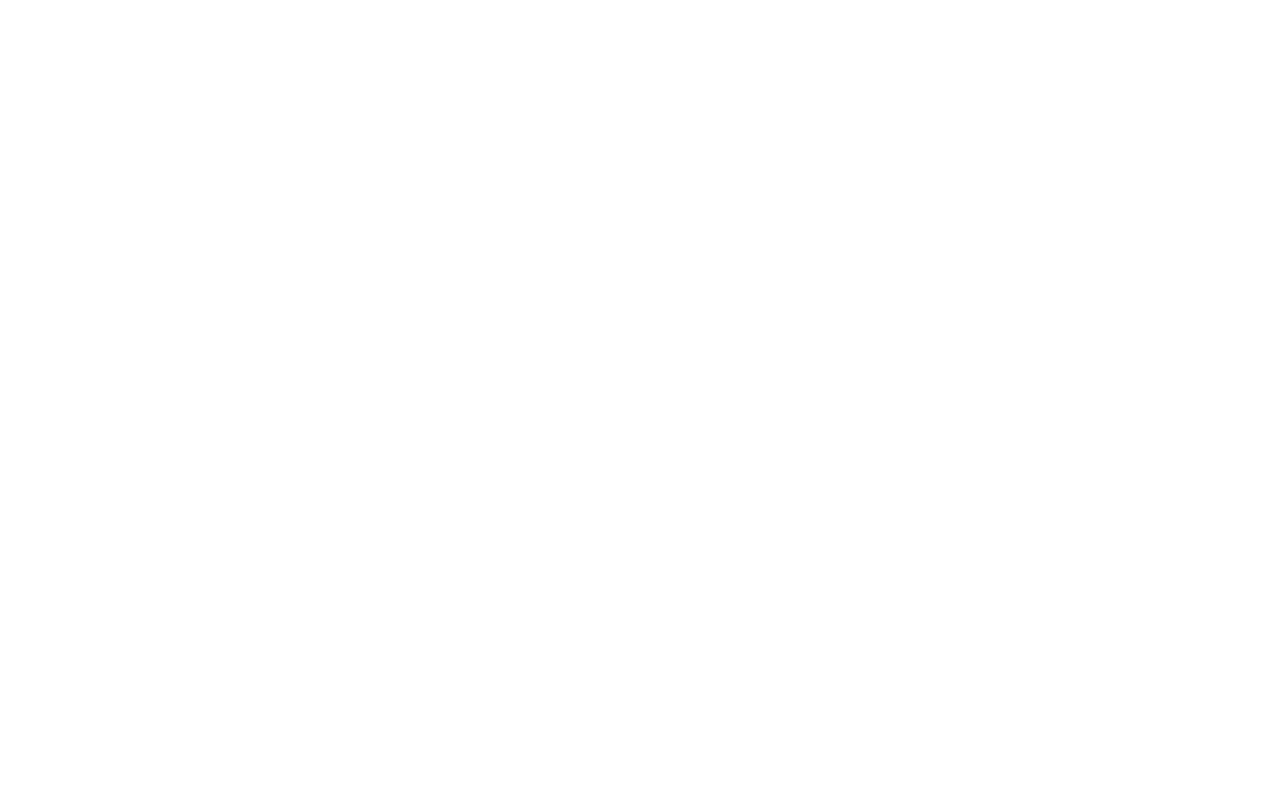
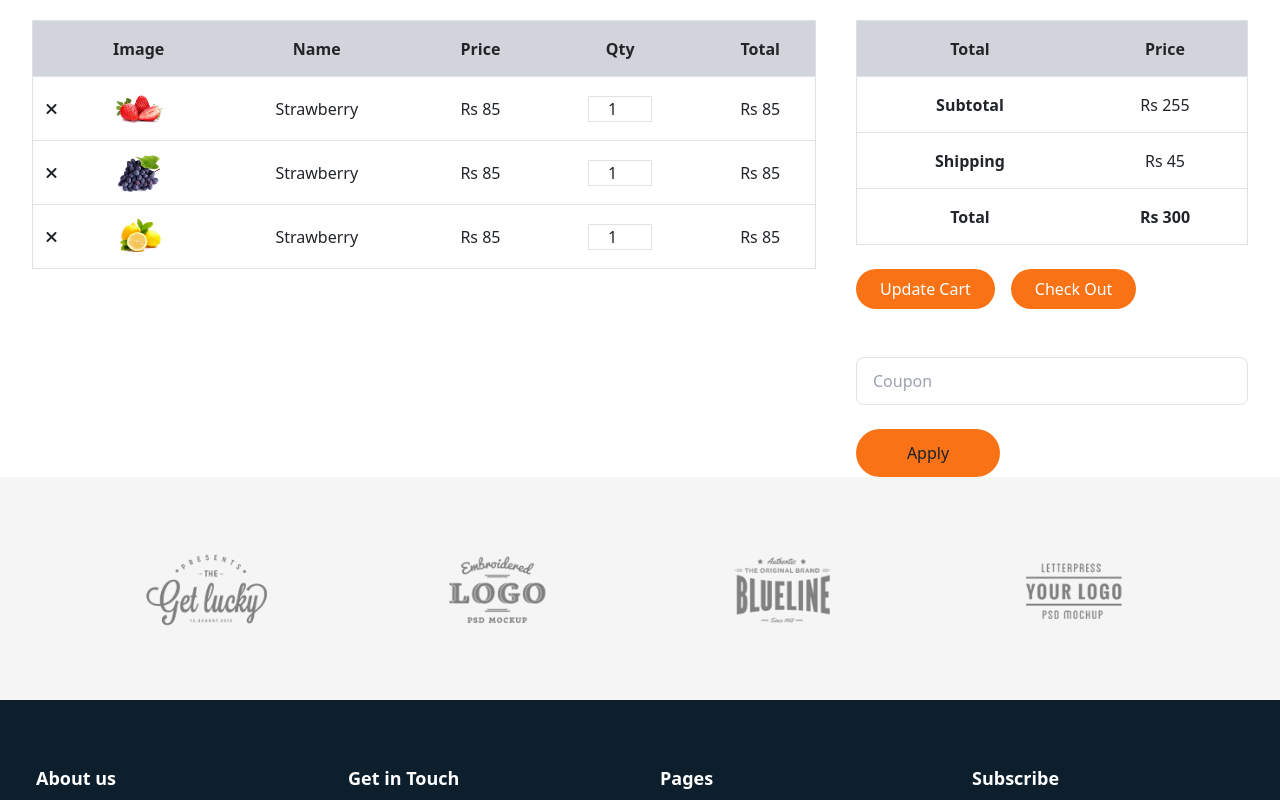
Before and after one commit to mabdullahw70-tech/my-project, a React (Vite) app: page /cart in a window 1280 px wide. Before the commit this address had no page. Shown: the part 700-1500 px from the top of the page. Before the commit the page ends 800 px from the top, so only its background shows below. Built offline with nearby package versions, Linux system fonts and the light colour scheme.

Commit message:
cart added

```diff
--- a/src/App.jsx
+++ b/src/App.jsx
@@ -3,6 +3,7 @@
 import About from "./pages/About";
 import Newsingle from "./pages/Newsingle";
 import News from "./pages/News";
+import Cart from "./pages/Cart";
 
 
 export default function App() {
@@ -16,6 +17,7 @@
         <Route path="/news" element={<News />} />
         {/*<Route path="/contact" element={<Contact />} />
         <Route path="/shop" element={<Shop />} /> */}
+        <Route path="/cart" element={<Cart />} />
       </Routes>
     </Router>
   );
--- /dev/null
+++ b/src/components/CartTable.jsx
@@ -0,0 +1,170 @@
+import { useState } from "react";
+import Container from "./Container";
+import Button from "./Button";
+
+export default function CartTable() {
+  const [cart, setCart] = useState([
+    {
+      id: 1,
+      img: "src/assets/product-img-1.jpg",
+      name: "Strawberry",
+      price: 85,
+      quantity: 1,
+    },
+    {
+      id: 2,
+      img: "src/assets/product-img-2.jpg",
+      name: "Strawberry",
+      price: 85,
+      quantity: 1,
+    },
+    {
+      id: 3,
+      img: "src/assets/product-img-3.jpg",
+      name: "Strawberry",
+      price: 85,
+      quantity: 1,
+    },
+  ]);
+
+  const updateQuantity = (id, value) => {
+    setCart(
+      cart.map((item) =>
+        item.id === id
+          ? { ...item, quantity: Math.max(1, Number(value)) }
+          : item
+      )
+    );
+  };
+
+  const removeItem = (id) => {
+    setCart(cart.filter((item) => item.id !== id));
+  };
+
+  // totals
+  const subtotal = cart.reduce(
+    (sum, item) => sum + item.price * item.quantity,
+    0
+  );
+  const shipping = 45;
+  const total = subtotal + shipping;
+
+  return (
+
+    <div className="overflow-x-hidden">
+      <Container>
+
+        {/* GRID */}
+        <div className="grid grid-cols-1 lg:grid-cols-[2fr_1fr] gap-10">
+
+          {/* 🛒 TABLE */}
+          <div className="w-full overflow-x-auto">
+            <table className="mt-10 lg:mt-20 min-w-[700px] w-full border text-center table-auto">
+
+              <thead>
+                <tr className="bg-gray-300 h-14">
+                  <th></th>
+                  <th>Image</th>
+                  <th>Name</th>
+                  <th>Price</th>
+                  <th>Qty</th>
+                  <th>Total</th>
+                </tr>
+              </thead>
+
+              <tbody>
+                {cart.map((item) => (
+                  <tr key={item.id} className="h-16 border-t">
+
+                    <td>
+                      <button onClick={() => removeItem(item.id)}><i class="fa-solid fa-xmark"></i></button>
+                    </td>
+
+
+                    <td className="text-center">
+                      <img
+                        src={item.img}
+                        alt="product"
+                        className="mx-auto w-12 h-14 object-cover"
+                      />
+                    </td>
+
+                    <td>{item.name}</td>
+                    <td>Rs {item.price}</td>
+
+                    <td>
+                      <input
+                        type="number"
+                        value={item.quantity}
+                        onChange={(e) =>
+                          updateQuantity(item.id, e.target.value)
+                        }
+                        className="border w-16 text-center"
+                      />
+                    </td>
+
+                    <td>Rs {item.price * item.quantity}</td>
+                  </tr>
+                ))}
+              </tbody>
+            </table>
+          </div>
+
+          {/* 💰 SUMMARY */}
+          <div className="w-full">
+            <table className="mt-10 lg:mt-20 w-full border text-center">
+
+              <thead className="bg-gray-300 h-14">
+                <tr>
+                  <th>Total</th>
+                  <th>Price</th>
+                </tr>
+              </thead>
+
+              <tbody>
+                <tr className="h-14 border-t">
+                  <th>Subtotal</th>
+                  <td>Rs {subtotal}</td>
+                </tr>
+
+                <tr className="h-14 border-t">
+                  <th>Shipping</th>
+                  <td>Rs {shipping}</td>
+                </tr>
+
+                <tr className="h-14 border-t font-bold">
+                  <th>Total</th>
+                  <td>Rs {total}</td>
+                </tr>
+              </tbody>
+            </table>
+
+            {/* Buttons */}
+            <div className="mt-6 flex flex-col sm:flex-row gap-3">
+              <Button className="w-full sm:w-auto">
+                Update Cart
+              </Button>
+              <Button className="w-full sm:w-auto">
+                Check Out
+              </Button>
+            </div>
+
+            {/* Coupon */}
+            <div className="mt-6">
+              <input
+                type="text"
+                placeholder="Coupon"
+                className="border rounded-lg w-full h-12 pl-4"
+              />
+
+              <button className="mt-4 bg-orange-500 text-[#1a202c] rounded-full w-full sm:w-36 h-12 hover:bg-slate-800 hover:text-white">
+                Apply
+              </button>
+            </div>
+          </div>
+
+        </div>
+      </Container>
+    </div>
+  );
+}
--- a/src/components/Navbar.jsx
+++ b/src/components/Navbar.jsx
@@ -70,8 +70,12 @@
 
           {/* Desktop Icons */}
           <div className="hidden lg:flex gap-4 text-white text-lg">
-            <i className="hover:text-orange-500 fa-solid fa-magnifying-glass"></i>
-            <i className="hover:text-orange-500 fa-solid fa-cart-arrow-down"></i>
+            <Link to={"/search"}>
+              <i className="hover:text-orange-500 fa-solid fa-magnifying-glass"></i>
+            </Link>
+            <Link to={"/cart"}>
+              <i className="hover:text-orange-500 fa-solid fa-cart-arrow-down"></i>
+            </Link>
           </div>
 
           {/* Mobile Button */}
--- /dev/null
+++ b/src/pages/Cart.jsx
@@ -0,0 +1,17 @@
+import Navbar from "../components/Navbar";
+import CommonHero from "../components/CommonHero";
+import Slider1 from "../components/Slider1";
+import Footer from "../components/Footer";
+import CartTable from "../components/CartTable";
+
+export default function Cart() {
+  return (
+    <div>
+      <Navbar />
+      <CommonHero intro="FRESH AND ORGANIC" mainheading="Cart" />
+      <CartTable />
+      <Slider1 />
+      <Footer />
+    </div>
+  );
+}
```
